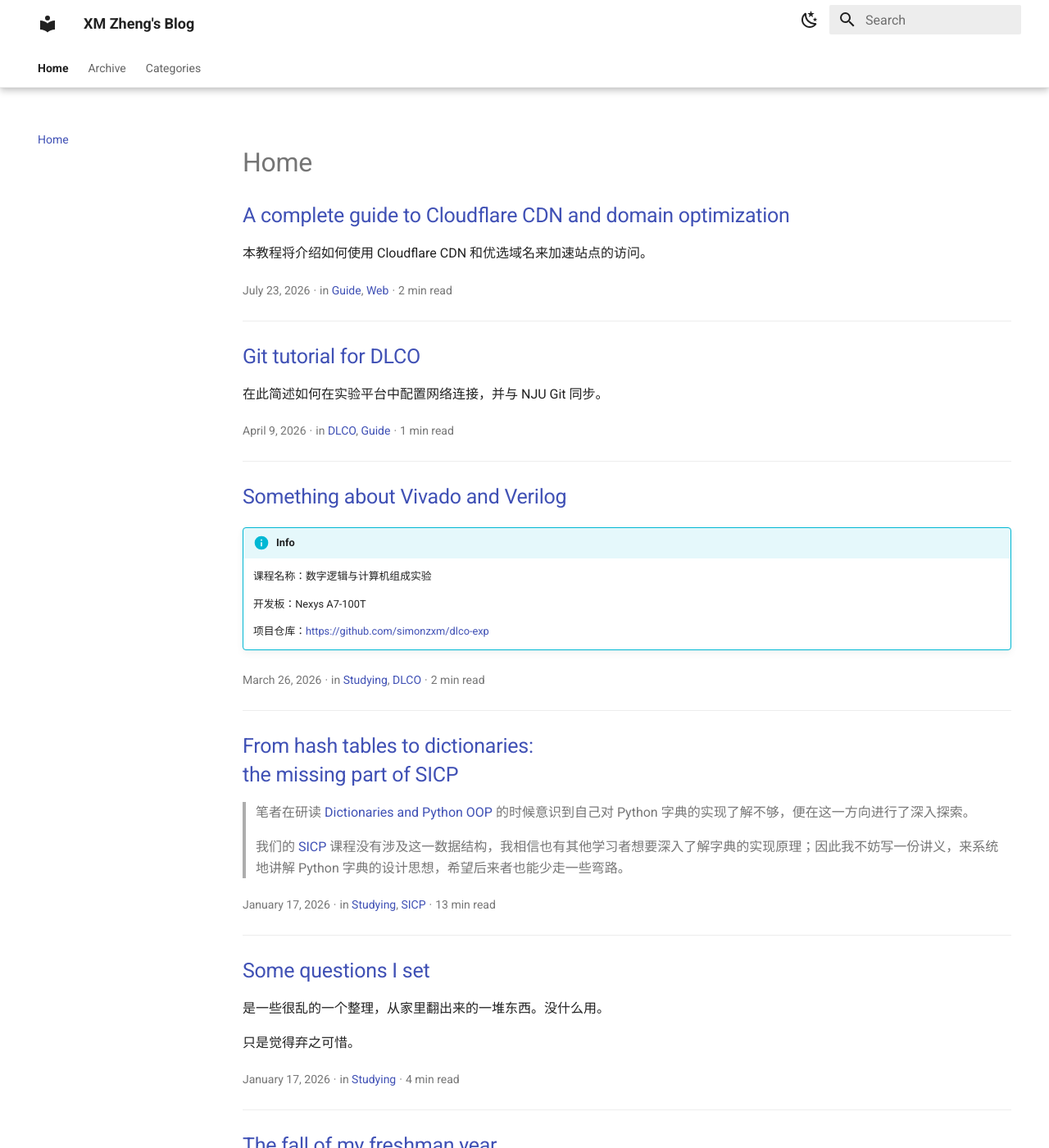
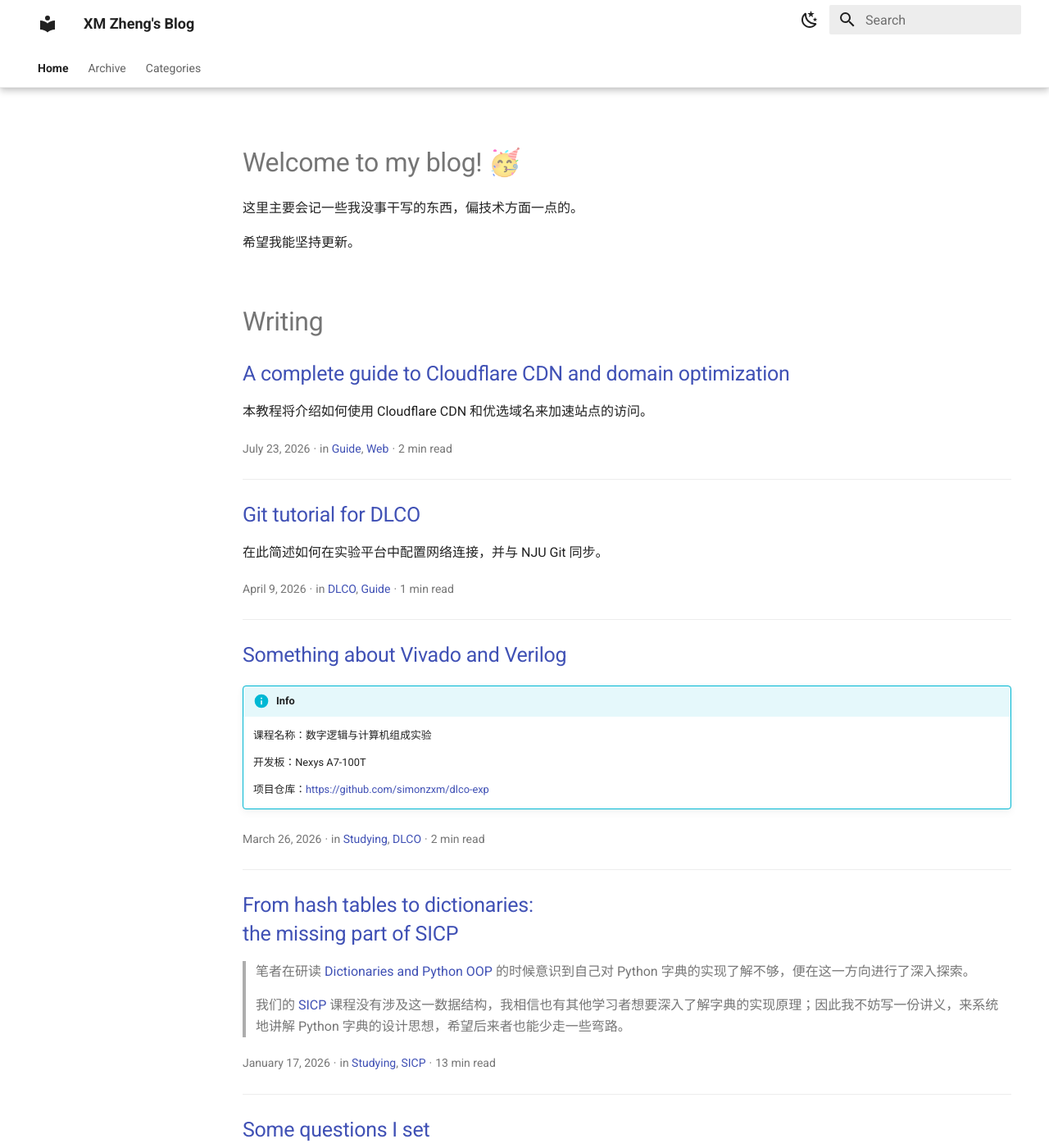
Before and after one commit to simonzxm/blog, an MkDocs documentation site: the page built from docs/index.md, in a window 1280 px wide and 1400 px high. Shown: the whole window at 82% size. Built offline with MkDocs 1.6.1 and Material for MkDocs 9.7.7, drawn with Linux system fonts in a browser that asks for light colours; comment, search, counter and statistics services are not loaded.

Commit message:
Update blog welcome page layout

```diff
--- a/docs/index.md
+++ b/docs/index.md
@@ -1,5 +1,14 @@
 ---
 layout: blog
+title: Home
 ---
 
-# Home
+# Welcome to my blog! 🥳
+
+这里主要会记一些我没事干写的东西，偏技术方面一点的。
+
+希望我能坚持更新。
+
+<br>
+
+# Writing
--- a/overrides/blog.html
+++ b/overrides/blog.html
@@ -1,4 +1,7 @@
 <style>
+  .md-sidebar {
+    visibility: hidden;
+  }
   header + .md-post--excerpt hr {
     display: none;
   }
```
